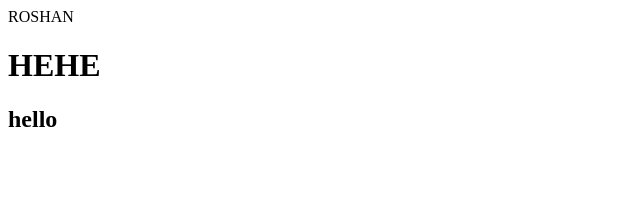
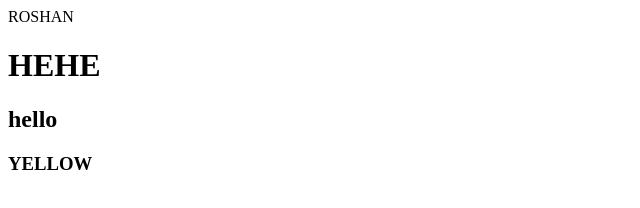
Before and after one commit to roshan333-svg/github_practice, a plain HTML site: page index.html in a window 1280 px wide. Shown: the whole page, without its empty margins (0-640 px from the left). Drawn offline with Linux system fonts and the light colour scheme.

Commit message:
Updated changes

```diff
--- a/index.html
+++ b/index.html
@@ -9,5 +9,6 @@
     <header>ROSHAN</header>
     <h1>HEHE</h1>
     <h2>hello</h2>
+    <h3>YELLOW</h3>
 </body>
 </html>
```
